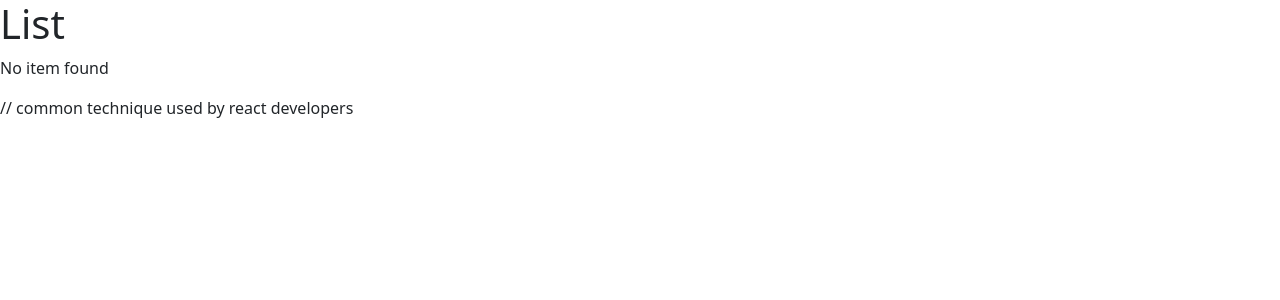
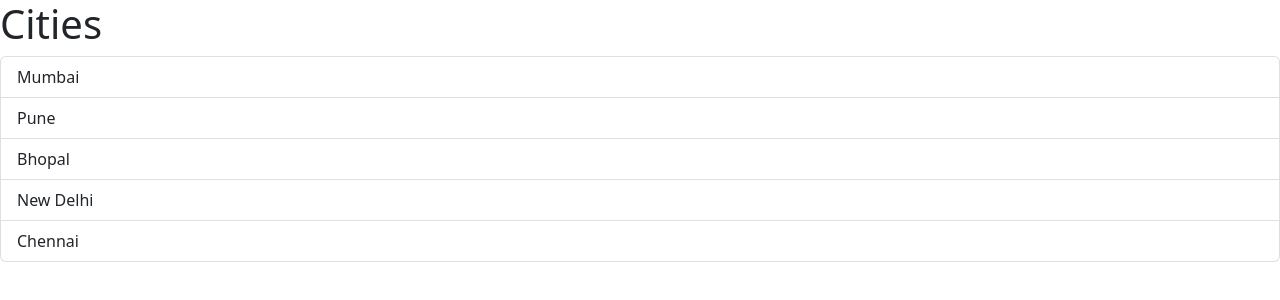
Before and after one commit to Rahulm0106/Learn-React, a React (Vite) app in the folder first-react-app/: page / in a window 1280 px wide. Shown: the top 300 px of the page. Built offline with nearby package versions, Linux system fonts and the light colour scheme.

Commit message:
Events-state-props

```diff
--- a/first-react-app/src/App.tsx
+++ b/first-react-app/src/App.tsx
@@ -1,7 +1,21 @@
 import ListGroup from "./components/ListGroup";
 
 function App() {
-  return <div><ListGroup /></div>
+  let items = ["Mumbai", "Pune", "Bhopal", "New Delhi", "Chennai"];
+
+  const handleSelectItem = (item: string) => {
+    console.log(item);
+  };
+
+  return (
+    <div>
+      <ListGroup
+        items={items}
+        heading="Cities"
+        onSelectItem={handleSelectItem}
+      />
+    </div>
+  );
 }
 
 export default App;
--- a/first-react-app/src/components/ListGroup.tsx
+++ b/first-react-app/src/components/ListGroup.tsx
@@ -1,16 +1,45 @@
-function ListGroup() {
-  let items = ["Mumbai", "Pune", "Bhopal", "New Delhi", "Chennai"];
-  items = [];
+// import { MouseEvent } from "react";
+
+import { useState } from "react";
+
+// { items: [], heading: string }
+interface Props {
+  items: string[];
+  heading: string;
+  onSelectItem: (item: string) => void;
+}
+
+function ListGroup({ items, heading, onSelectItem }: Props) {
+  // items = [];
+
+  //Hook
+  const [selectedIndex, setSelectedIndex] = useState(-1);
+
+  // Event Handler
+  //const handleClick = (event: MouseEvent) => console.log(event);
 
   return (
     <>
-      <h1>List</h1>
+      <h1>{heading}</h1>
       {/* {items.length === 0 ? <p>No item found</p> : null} */}
-      {items.length === 0 && <p>No item found</p>} // common technique used by
-      react developers
+      {items.length === 0 && <p>No item found</p>}{" "}
+      {/* common technique used by react developers */}
       <ul className="list-group">
-        {items.map((item) => (
-          <li key={item}>{item}</li>
+        {items.map((item, index) => (
+          <li
+            className={
+              selectedIndex === index
+                ? "list-group-item active"
+                : "list-group-item"
+            }
+            key={item}
+            onClick={() => {
+              setSelectedIndex(index);
+              onSelectItem(item);
+            }}
+          >
+            {item}
+          </li>
         ))}
       </ul>
     </>
```
